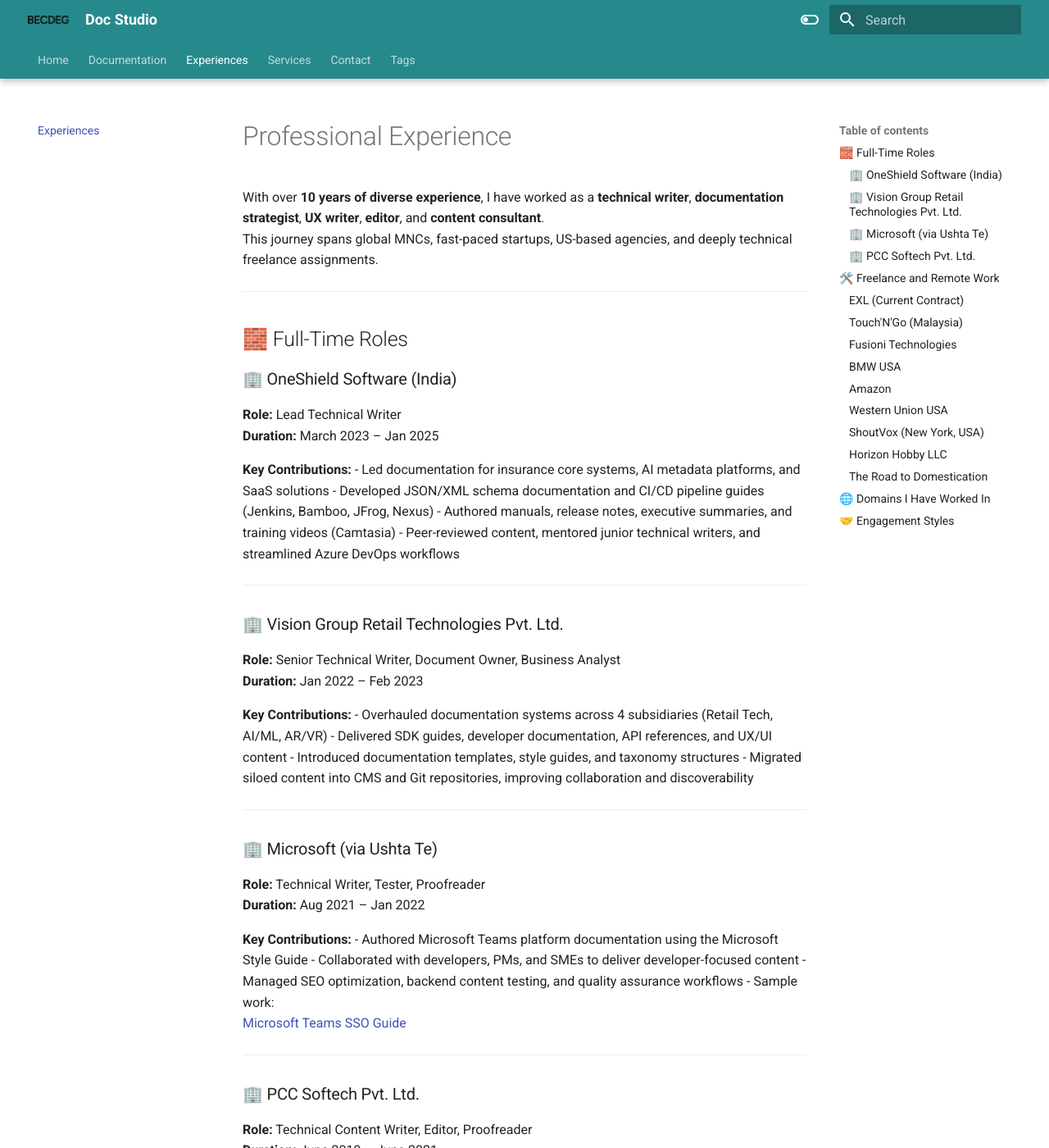
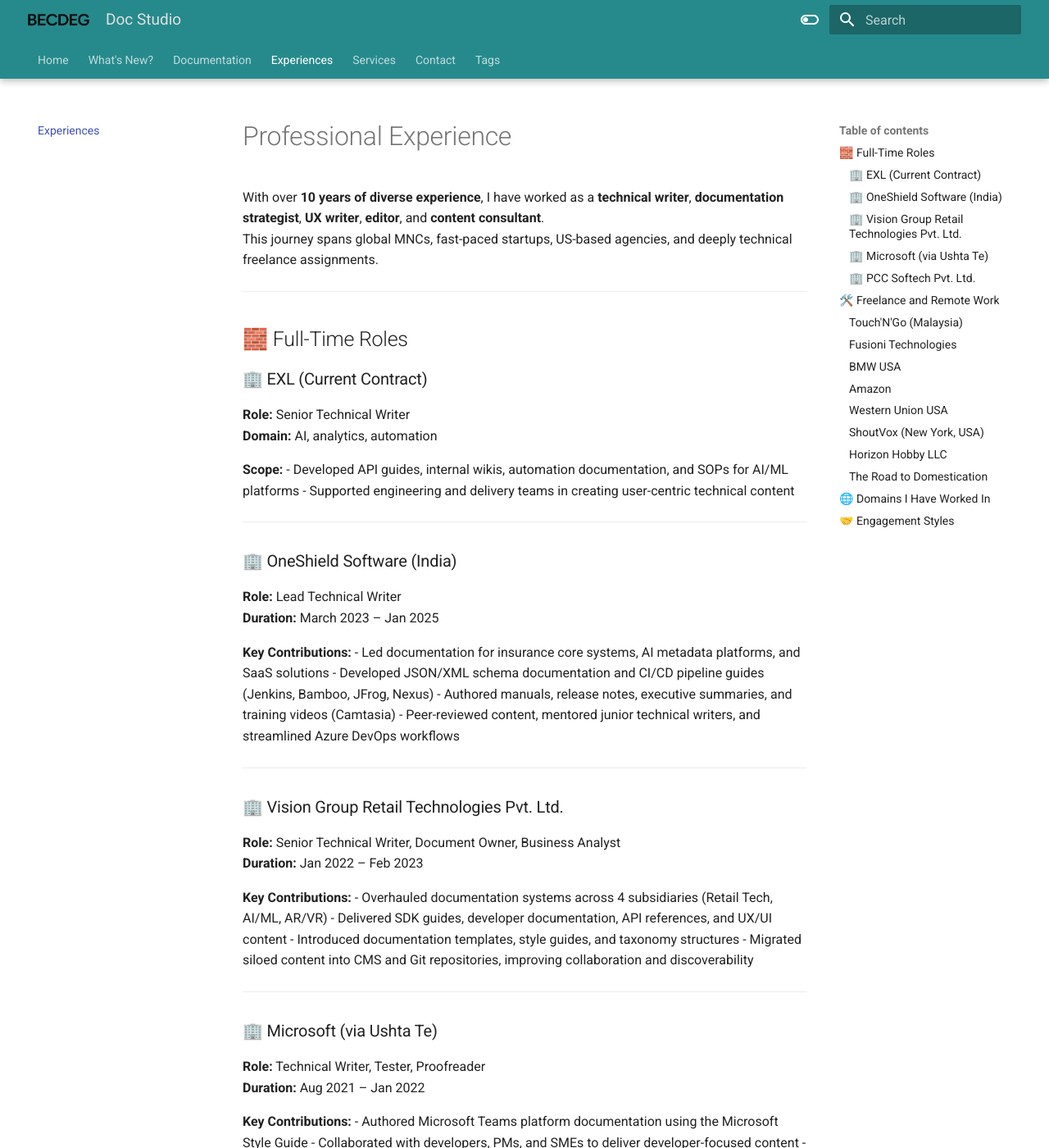
Before and after one commit to harshkanth/Becdeg-docs, an MkDocs documentation site: the page built from docs/experience.md, in a window 1280 px wide and 1400 px high. Shown: the whole window at 82% size. Built offline with MkDocs 1.6.1 and Material for MkDocs 9.7.7, drawn with Linux system fonts in a browser that asks for light colours; some of the changed text lies outside the part shown.

Commit message:
Site name changed

```diff
--- a/docs/experience.md
+++ b/docs/experience.md
@@ -6,6 +6,16 @@
 ---
 
 ## 🧱 Full-Time Roles
+
+### 🏢 EXL (Current Contract)
+**Role:** Senior Technical Writer
+**Domain:** AI, analytics, automation
+
+**Scope:**
+- Developed API guides, internal wikis, automation documentation, and SOPs for AI/ML platforms
+- Supported engineering and delivery teams in creating user-centric technical content
+
+---
 
 ### 🏢 OneShield Software (India)
 **Role:** Lead Technical Writer
--- a/docs/extra.css
+++ b/docs/extra.css
@@ -24,13 +24,41 @@
     --md-code-fg-color: #ECEFF1;
 }
 
+/* Change site name color */
+.md-header__title {
+  color: #E0E0E0 !important;
+}
+
+/* Remove bold and reduce size of Site Name */
+.md-header__topic:first-child {
+  font-weight: 400 !important; /* Normal font */
+  font-size: 0.95rem !important; /* Slightly smaller size */
+}
+
+
+
+/* ===============================
+   Custom color for the site name in the header
+================================== */
+.md-header .md-logo {
+  color: var(--md-primary-fg-color, #268A8C) !important; /* Set site name color */
+}
+
+/* Optional: For better visibility, you can also style the link in the header */
+.md-header .md-logo a {
+  color: var(--md-primary-fg-color, #268A8C) !important;
+  font-weight: bold;
+  text-decoration: none;  /* Optional: Remove any underline */
+}
+
+
 /* ===============================
    Custom Logo Size Override
 ================================== */
 .md-header .md-logo {
     display: block !important;             /* Make sure it's treated as a block element */
     max-width: 100% !important;            /* Prevent overflowing */
-    width: 50px !important;               /* Force width to 550px */
+    width: 75px !important;               /* Force width to 550px */
     height: auto !important;               /* Maintain aspect ratio */
     margin: 10px auto !important;          /* Center the logo with spacing */
     padding: 0 !important;                 /* Remove any padding */
@@ -43,7 +71,9 @@
     max-width: 100% !important;            /* Prevent any overflow */
 }
 
-/* Tile container */
+/* ===============================
+   Tile container
+================================== */
 .tile-container {
     display: flex;
     flex-wrap: wrap;
@@ -53,29 +83,34 @@
     position: relative;
 }
 
-  /* Individual tile styles */
+/* ===============================
+   Individual tile styles
+================================== */
 .doc-tile {
     width: 220px; /* Adjusted width for a compact look */
     height: 180px; /* Reduced height for compact design */
     text-align: center;
-    background: #ffffff; /* White background */
+    background: var(--md-default-bg-color, #ffffff); /* Use theme variable for background color */
     border-radius: 12px;
     padding: 20px;
     box-shadow: 0px 5px 10px rgba(0, 0, 0, 0.1); /* Light shadow */
-    border: 1px solid #e0e0e0; /* Light border */
+    border: 1px solid var(--md-border-color, #e0e0e0); /* Use theme variable for border */
     display: flex;
     flex-direction: column;
     justify-content: space-between;
     align-items: center;
     overflow: hidden; /* Prevent text from overflowing */
-    transition: transform 0.3s ease-in-out;
+    transition: transform 0.3s ease-in-out, background-color 0.3s ease-in-out;
     margin-bottom: 20px;
     height: auto; /* Allow height to adjust based on content */
 }
 
+/* ===============================
+   Link styling in tiles
+================================== */
 .doc-tile a {
     text-decoration: none;
-    color: #333;
+    color: var(--md-primary-fg-color, #333); /* Use theme color for text */
     display: block;
     height: 100%; /* Ensure the entire tile is clickable */
     overflow: hidden; /* Prevent overflow */
@@ -98,12 +133,16 @@
     margin-top: 10px;
 }
 
-  /* Hover effect */
+/* ===============================
+   Hover effect on tiles
+================================== */
 .doc-tile:hover {
     transform: translateY(-10px);
 }
 
-  /* Ensuring responsiveness on smaller screens */
+/* ===============================
+   Ensuring responsiveness on smaller screens
+================================== */
 @media (max-width: 768px) {
     .doc-tile {
         width: 100%;
--- a/mkdocs.yml
+++ b/mkdocs.yml
@@ -46,6 +46,7 @@
       - The Docs Behind Docs: index.md
       - About Me: aboutme.md
       - Why BECDEG?: whybecdeg.md
+  - What's New?: Whatsnew.md
   - Documentation:
       - Overview: Documentation_overview.md
       - User Manuals:
```
Also changed, not shown: other parts of docs/experience.md (+0 -10 lines), docs/Documentation_overview.md (+1 -4 lines), docs/Whatsnew.md (added, +43 -0 lines), docs/contact.md (+1 -1 lines), docs/index.md (+3 -0 lines), docs/image-1.png (deleted), docs/image.png (deleted). Lines whose indentation alone changed are shown as unchanged.
